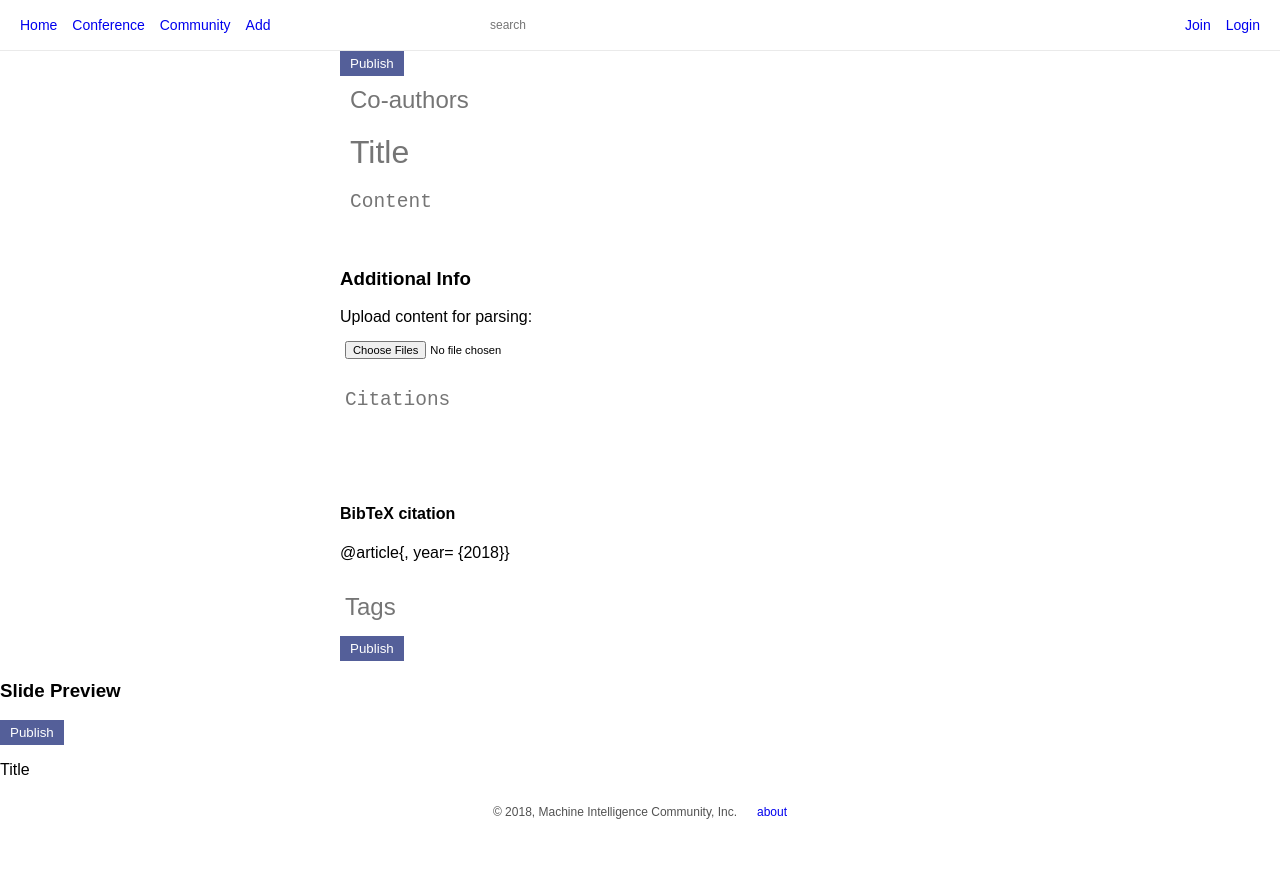
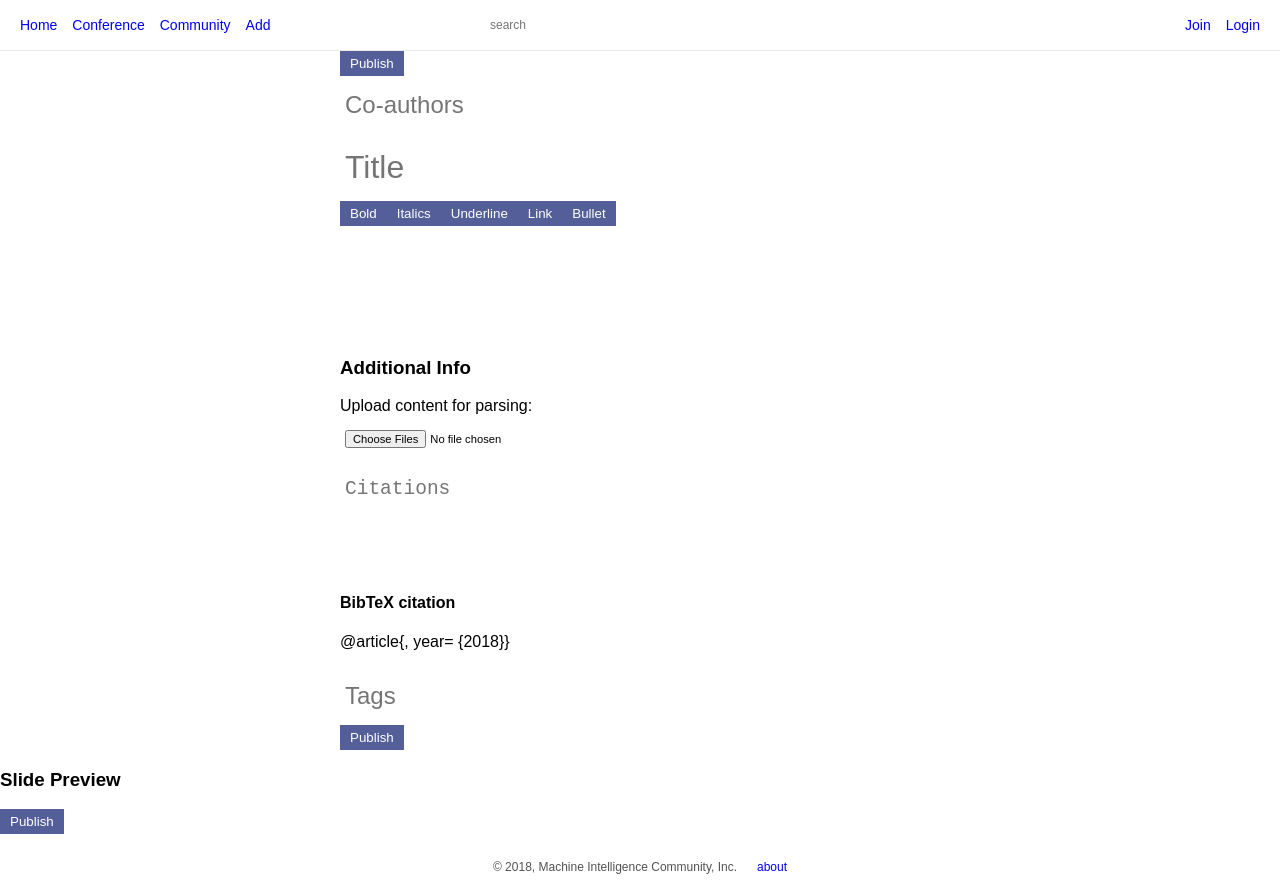
Before and after one commit to MICInc/knowledgegraph, a Vue app in the folder frontend/: page /add in a window 1280 px wide. Before the commit the page ends 829 px from the top, so only its background shows below. Built offline with nearby package versions, Linux system fonts and the light colour scheme.

Commit message:
Implemented basic text editor

```diff
--- a/frontend/src/components/DynamicTextArea.vue
+++ b/frontend/src/components/DynamicTextArea.vue
@@ -1,7 +1,14 @@
 <template>
 	<div id="container">
+		<div id="editbar">
+			<button class="toolbar" v-on:click.prevent="stylize('bold')">Bold</button>
+			<button class="toolbar" v-on:click.prevent="stylize('italic')">Italics</button>
+			<button class="toolbar" v-on:click.prevent="stylize('underline')">Underline</button>
+			<button class="toolbar" v-on:click.prevent="stylize('link')">Link</button>
+			<button class="toolbar" v-on:click.prevent="stylize('bullet')">Bullet</button>
+		</div>
 		<div v-for="(value, index) in content">
-			<textarea class="content" v-model="content[index].value" v-bind:ref="'content-'+index" v-on:mouseup="highlight" v-on:keyup="emit_content" v-on:keyup.enter="add_content(index)" placeholder="Content"></textarea>
+			<p v-html="" class="content" v-model="content[index].value" v-bind:ref="'content-'+index" v-on:keyup="emit_content" v-on:keyup.enter="add_content(index)" contenteditable></p>
 		</div>
 	</div>
 </template>
@@ -15,7 +22,8 @@ export default {
 				last_modified: new Date(),
 				tags: "",
 				value: "",
-			}]
+			}],
+			highlighted: undefined
 		}
 	},
 	methods: {
@@ -34,23 +42,26 @@ export default {
 		emit_content() {
 			this.$emit('content', this.content);
 		},
-		highlight() {
-			// source: https://stackoverflow.com/questions/5379120/get-the-highlighted-selected-text
-			var text = "";
-			var activeEl = document.activeElement;
-			var activeElTagName = activeEl ? activeEl.tagName.toLowerCase() : null;
-			var is_textarea = (activeElTagName == "textarea");
-			var active_tag = (activeElTagName == "input" && /^(?:text|search|password|tel|url)$/i.test(activeEl.type));
-			var is_number = (typeof activeEl.selectionStart == "number");
+		// highlight(index) {
+		// 	// source: https://stackoverflow.com/questions/5379120/get-the-highlighted-selected-text
+		// 	var text = "";
+		// 	var activeEl = document.activeElement;
+		// 	var activeElTagName = activeEl ? activeEl.tagName.toLowerCase() : null;
+		// 	var is_textarea = (activeElTagName == "textarea");
+		// 	var active_tag = (activeElTagName == "input" && /^(?:text|search|password|tel|url)$/i.test(activeEl.type));
+		// 	var is_number = (typeof activeEl.selectionStart == "number");
 
-			if (is_textarea || active_tag && is_number) {
-				text = activeEl.value.slice(activeEl.selectionStart, activeEl.selectionEnd);
-			}
-			else if (window.getSelection) {
-				text = window.getSelection().toString();
-			}
+		// 	if (is_textarea || active_tag && is_number) {
+		// 		text = activeEl.value.slice(activeEl.selectionStart, activeEl.selectionEnd);
+		// 	}
+		// 	else if (window.getSelection) {
+		// 		text = window.getSelection().toString();
+		// 	}
 
-			return text;
+		// 	this.highlighted = {index: index, value: text};
+		// },
+		stylize(style) {
+			document.execCommand(style, false, null);
 		}
 	}
 }
@@ -64,9 +75,9 @@ export default {
 	-moz-transition:.5s;
 	-webkit-transition:.5s;
 	transition:.5s;
-	min-height: 1em;
+	min-height: 5em;
 	overflow:hidden;
-	margin: 5px;
+	margin: 5 0px;
 }
 
 .content:hover {
--- a/frontend/src/views/AddContent.vue
+++ b/frontend/src/views/AddContent.vue
@@ -29,7 +29,7 @@
 		<div class="preview">
 			<h3>Slide Preview</h3>
 			<button>Publish</button>
-			<p>Title {{ bibtex.values.title }}</p>
+			<p>{{ bibtex.values.title }}</p>
 			<div v-for="(value, index) in content">
 				<p placeholder="Content..." >{{ content[index].value }}</p>
 			</div>
@@ -38,9 +38,9 @@
 </template>
 
 <script>
-import PageNav from '@/components/PageNav.vue'
+import PageNav from '@/components/PageNav'
 import ContentService from '../services/ContentService.js'
-import Editor from '@/components/Editor'
+// import Editor from '@/components/Editor'
 import DynamicTextArea from '@/components/DynamicTextArea'
 
 window.onbeforeunload = function(){
@@ -51,7 +51,6 @@ export default {
 	name: 'add-article',
 	components: {
 		PageNav,
-		Editor,
 		DynamicTextArea
 	},
 	created() {
@@ -107,11 +106,6 @@ export default {
 				first_name: "Justin",
 				last_name: "Chen"
 			}
-		}
-	},
-	filter: {
-		highlight(word) {
-
 		}
 	},
 	methods: {
```
